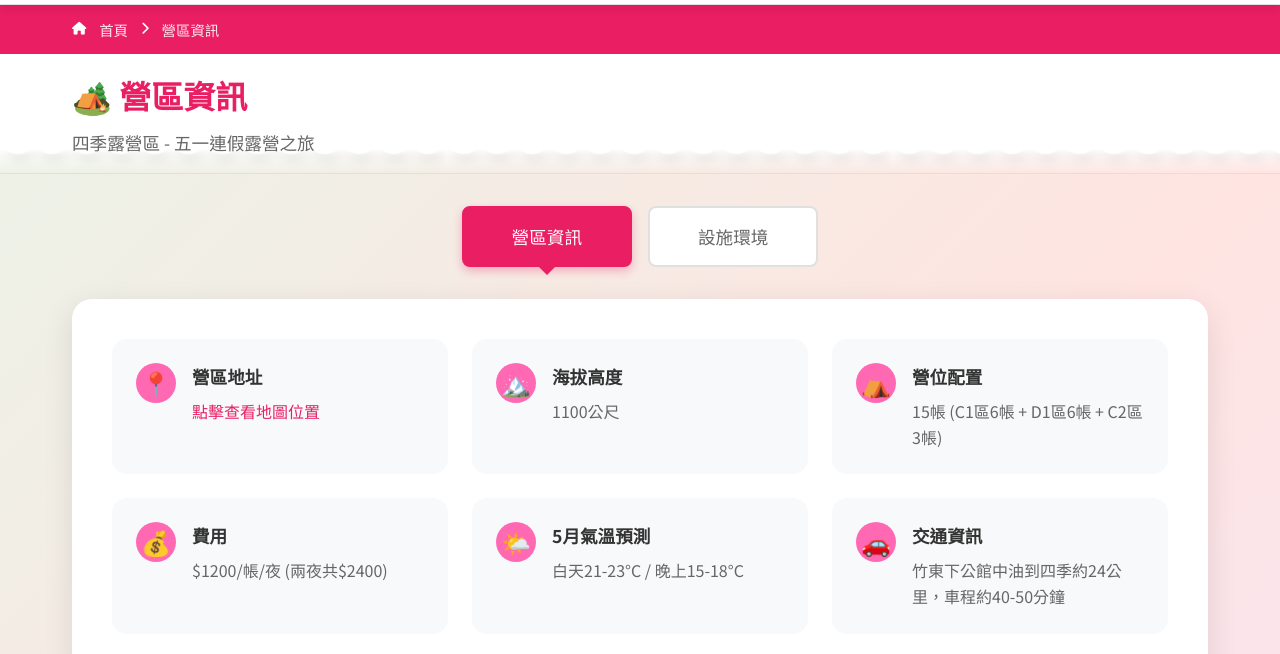
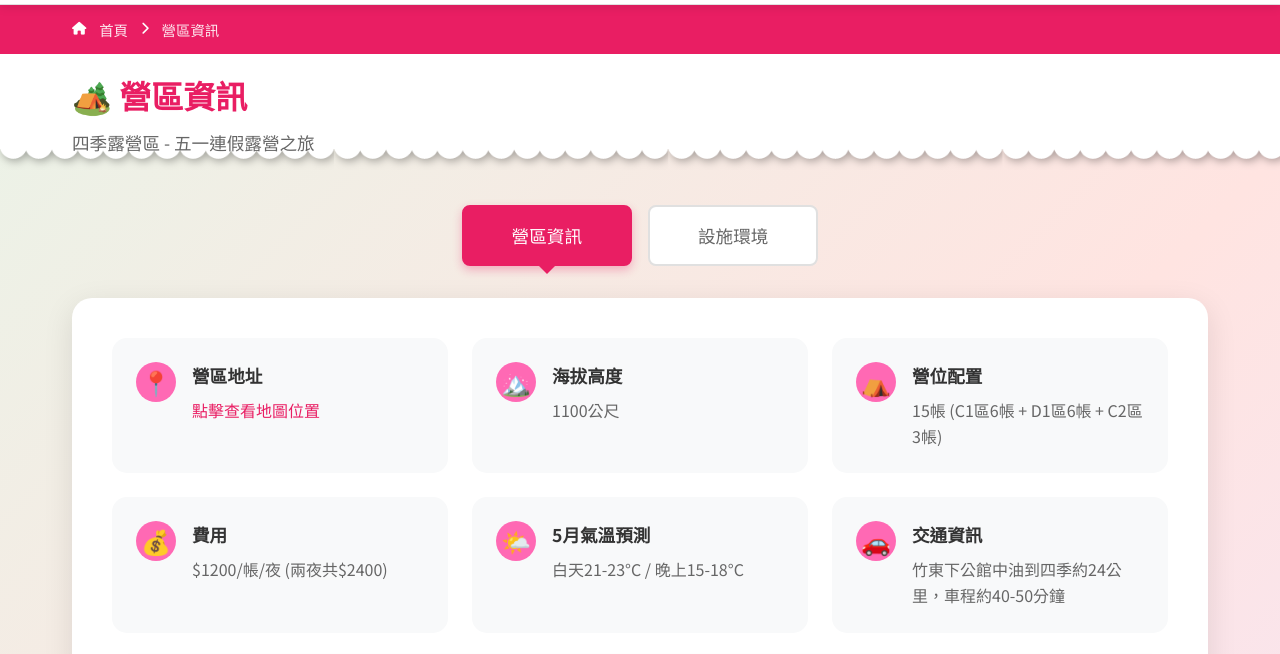
Before and after one commit to hanon20160812/camping, a plain HTML site: page index.html in a window 1280 px wide. Shown: the part 146-800 px from the top of the page. Drawn offline with Linux system fonts and the light colour scheme.

Commit message:
Update style.css

```diff
--- a/style.css
+++ b/style.css
@@ -254,13 +254,12 @@ body {
 /* 頁面標題區域 */
 .page-title {
     padding: 1rem 0;
-    border-bottom: 1px solid #e0e0e0;
     background-image:
-        linear-gradient(to bottom, white 80%, rgba(255, 255, 255, 0) 100%),
+        linear-gradient(to bottom, white 80%, rgba(255, 255, 255, 0) 0%),
         url(img/recommend_wave.png);
     background-repeat: no-repeat, repeat-x;
     background-position: top left, bottom left;
-    background-size: 100% 100%, auto 40px; /* 調整圖片高度 */
+    background-size: 100% 100%, auto 30px; /* 調整圖片高度 */
 }
 
 .title-container {
```
